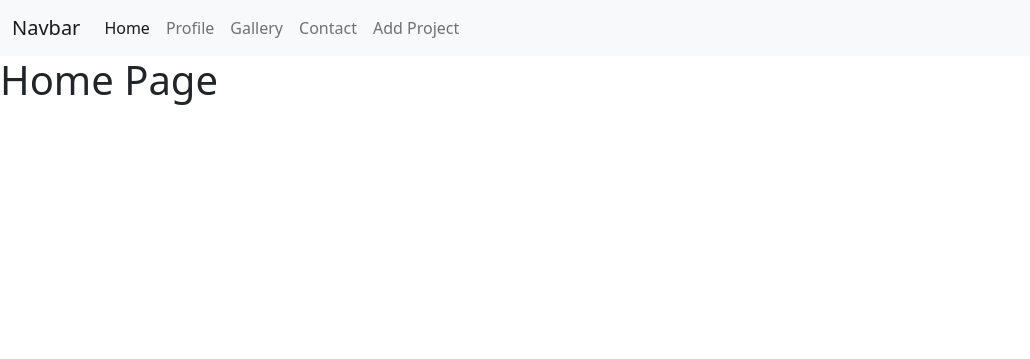
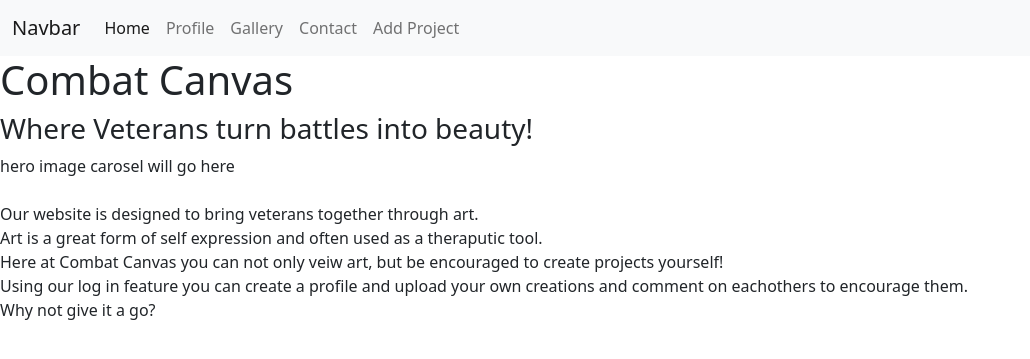
Before and after one commit to tindyc/Combat-Canvas, a Django app: page / in a window 1280 px wide. Shown: the top 359 px of the page, without its empty margins (0-1030 px from the left). Run offline with Django 4.2, Linux system fonts and the light colour scheme.

Commit message:
add divs and headings to the index.html file and add a description of the purpose of the website

```diff
--- a/home/templates/home/index.html
+++ b/home/templates/home/index.html
@@ -3,6 +3,19 @@
 
 {% block content %}
 
-<h1>Home Page</h1>
-
+<h1>Combat Canvas</h1>
+<body>
+    <h3>Where Veterans turn battles into beauty!</h3>
+<div>hero image carosel will go here</div>
+<br>
+<div><p>Our website is designed to bring veterans together through art. <br>
+    Art is a great form of self expression and often used as a theraputic tool. <br>
+    Here at Combat Canvas you can not only veiw art, but be encouraged to create projects yourself!<br>
+    Using our log in feature you can create a profile and upload your own creations and comment on eachothers to encourage them.<br>
+    Why not give it a go?</p>
+</div>
+<div class="home-contents-container">
+<div><p></p></div>
+</div>
+</body>
 {% endblock %}
```
Also changed, not shown: .gitpod.yml (added).
